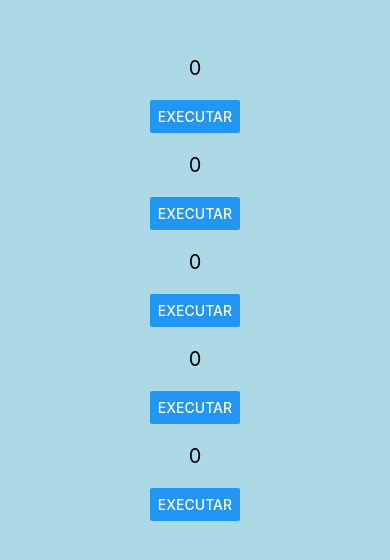
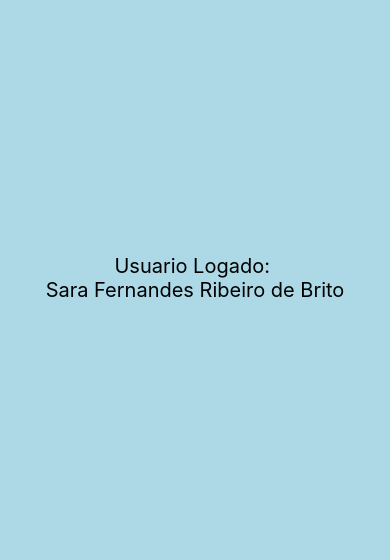
Before and after one commit to TiagoFernandes11/react-native-course, a React Native app in the folder NovoProjeto/: screen / in a window 390 px wide. Shown: the part 144-704 px from the top of the page. Built offline with nearby package versions, Linux system fonts and the light colour scheme.

Commit message:
Renderização condicionzl

```diff
--- a/NovoProjeto/App.js
+++ b/NovoProjeto/App.js
@@ -3,15 +3,14 @@ import { StyleSheet, SafeAreaView } from "react-native";
 import Contador from "./components/Contador";
 import Temp from "./components/temp";
 import Pai from "./components/indireta/Pai";
+import UsuarioLogado from "./components/UsuarioLogado";
 
 export default function App() {
   return (
     <SafeAreaView style={styles.container}>
-      <Pai/>
-      <Pai/>
-      <Pai/>
-      <Pai/>
-      <Pai/>
+      <UsuarioLogado
+        usuario={{ nome: "Sara", sobrenome: "Fernandes Ribeiro de Brito" }}
+      />
     </SafeAreaView>
   );
 }
--- /dev/null
+++ b/NovoProjeto/components/UsuarioLogado.js
@@ -0,0 +1,15 @@
+import React from "react";
+import { Text } from "react-native";
+import estilo from "./estilo";
+import If from "./if";
+
+export default ({ usuario = {} }) => {
+  return (
+    <If test={usuario && Object.keys(usuario).length != 0}>
+    <Text style={estilo.textoGrande}>
+      Usuario Logado: {"\n"}
+      {usuario.nome} {usuario.sobrenome}
+    </Text>
+    </If>
+  );
+};
--- /dev/null
+++ b/NovoProjeto/components/if.js
@@ -0,0 +1,7 @@
+export default props => {
+    if(props.test){
+        return props.children
+    } else {
+        return false;
+    }
+}
```
